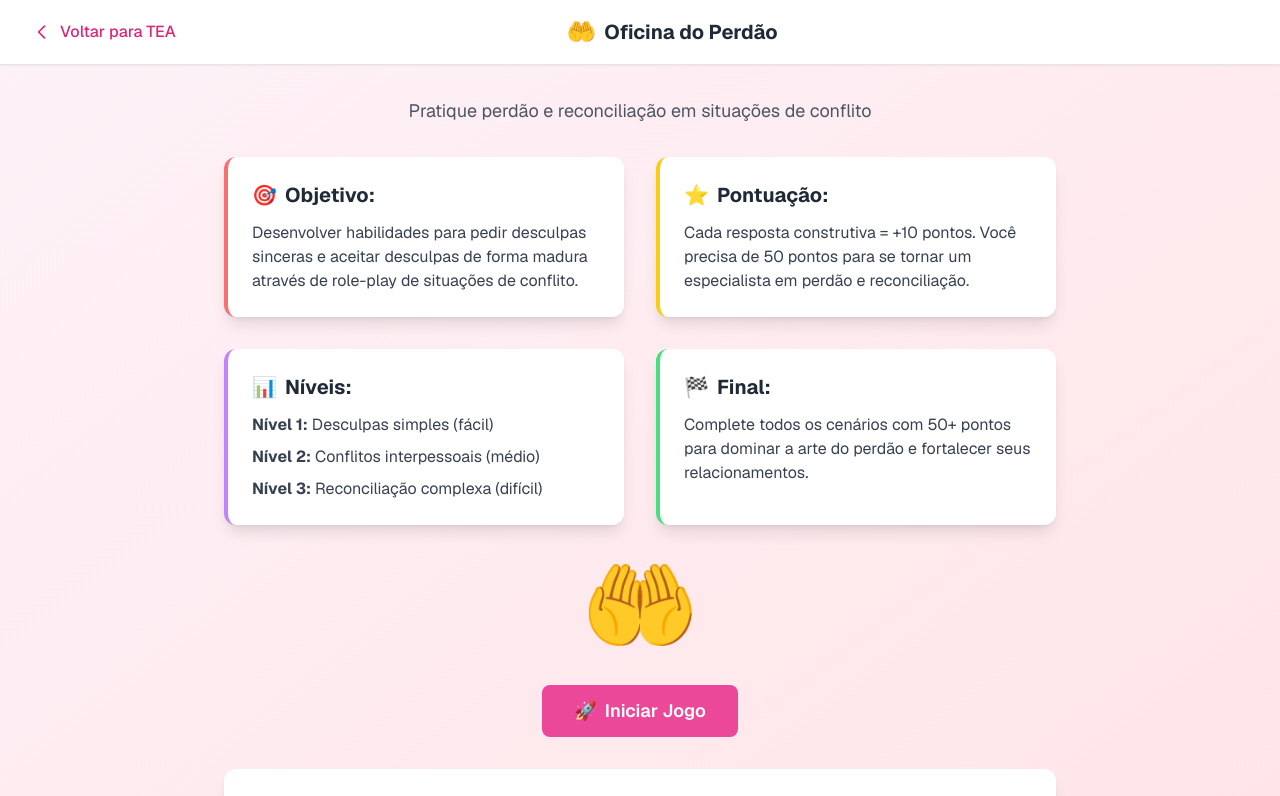
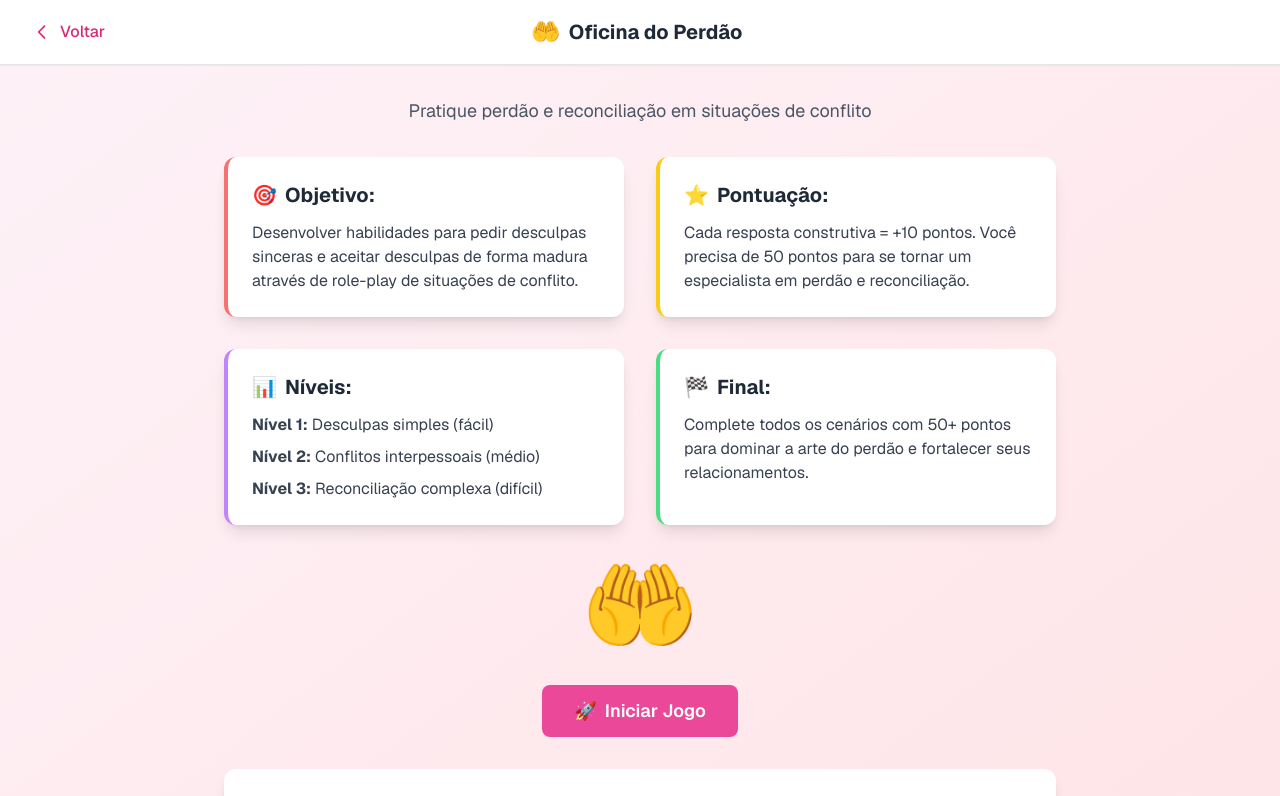
Before and after one commit to ClaudemirWork/teaplus-working, a Next.js app: page /forgiveness-workshop in a window 1280 px wide. Shown: the top 796 px of the page. Built offline with nearby package versions, Linux system fonts and the light colour scheme.

Commit message:
Update page.tsx Correção botão voltar "oficina do perdão".

```diff
--- a/app/forgiveness-workshop/page.tsx
+++ b/app/forgiveness-workshop/page.tsx
@@ -178,16 +178,15 @@ export default function ForgivenessWorkshopPage() {
         <header className="bg-white shadow-sm border-b sticky top-0 z-10">
           <div className="max-w-7xl mx-auto px-4 sm:px-6 lg:px-8">
             <div className="flex items-center justify-between h-16">
-              {/* Botão Voltar */}
+              {/* Botão Voltar CORRIGIDO */}
               <button
-                onClick={() => setGameStarted(false)}
+                onClick={() => router.push('/dashboard')}
                 className="flex items-center space-x-2 text-pink-600 hover:text-pink-700 transition-colors group"
               >
                 <svg className="w-5 h-5 transform group-hover:-translate-x-1 transition-transform" fill="none" stroke="currentColor" viewBox="0 0 24 24">
                   <path strokeLinecap="round" strokeLinejoin="round" strokeWidth={2} d="M15 19l-7-7 7-7" />
                 </svg>
-                <span className="font-medium hidden sm:inline">Voltar</span>
-                <span className="font-medium sm:hidden">Voltar</span>
+                <span className="font-medium">Voltar</span>
               </button>
 
               {/* Título central */}
@@ -402,17 +401,16 @@ export default function ForgivenessWorkshopPage() {
       <header className="bg-white shadow-sm border-b sticky top-0 z-10">
         <div className="max-w-7xl mx-auto px-4 sm:px-6 lg:px-8">
           <div className="flex items-center justify-between h-16">
-            {/* Botão Voltar */}
-            <Link
-              href="/tea"
+            {/* Botão Voltar CORRIGIDO */}
+            <button
+              onClick={() => router.push('/dashboard')}
               className="flex items-center space-x-2 text-pink-600 hover:text-pink-700 transition-colors group"
             >
               <svg className="w-5 h-5 transform group-hover:-translate-x-1 transition-transform" fill="none" stroke="currentColor" viewBox="0 0 24 24">
                 <path strokeLinecap="round" strokeLinejoin="round" strokeWidth={2} d="M15 19l-7-7 7-7" />
               </svg>
-              <span className="font-medium hidden sm:inline">Voltar para TEA</span>
-              <span className="font-medium sm:hidden">Voltar</span>
-            </Link>
+              <span className="font-medium">Voltar</span>
+            </button>
 
             {/* Título central */}
             <div className="flex items-center space-x-2">
```
